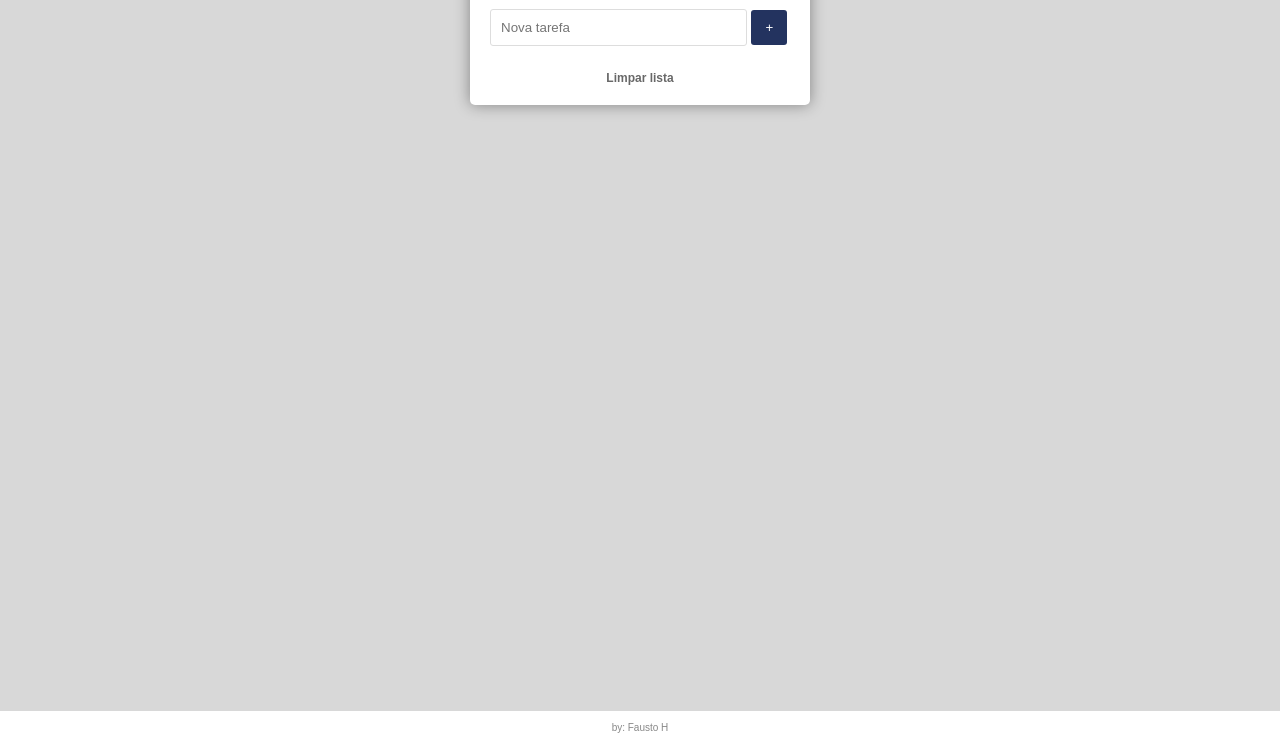
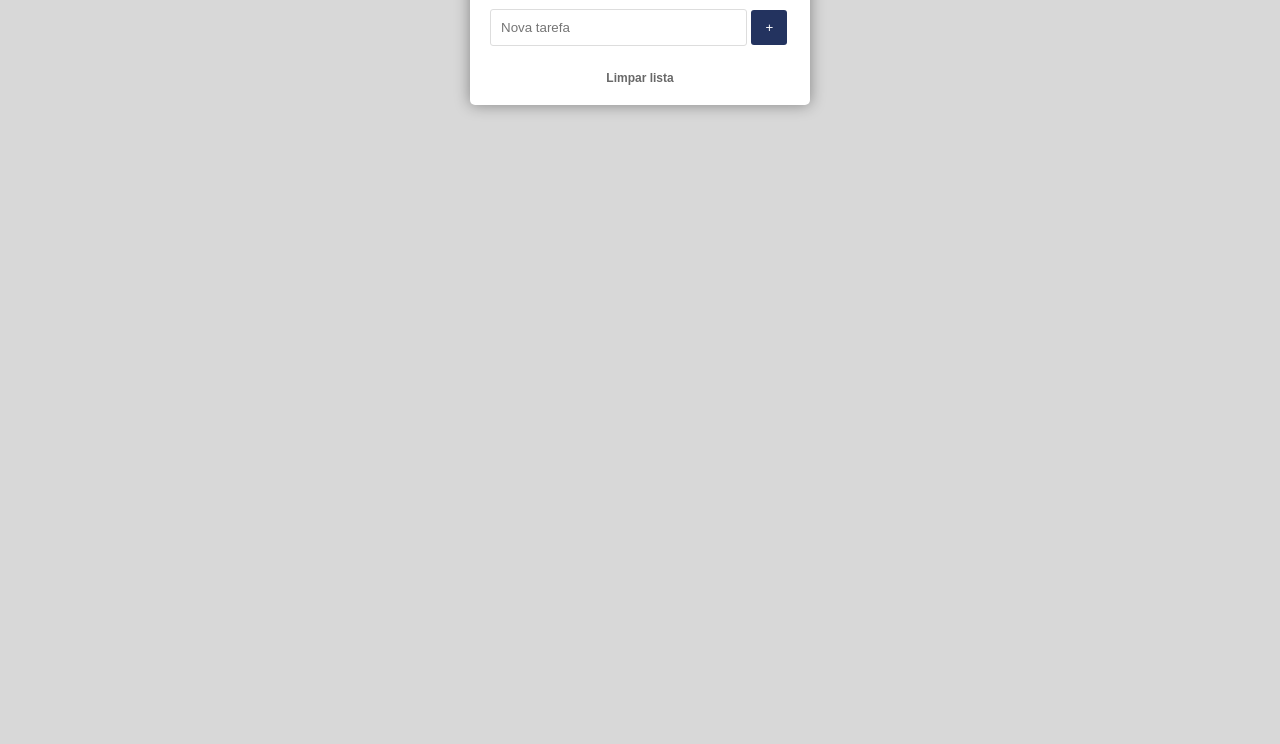
Before and after one commit to Fausto-H/to-do-list, a plain HTML site: page index.html in a window 1280 px wide. Shown: the part 56-800 px from the top of the page. Drawn offline with nearby package versions, Linux system fonts and the light colour scheme.

Commit message:
tenth commit

```diff
--- a/index.html
+++ b/index.html
@@ -18,10 +18,6 @@
         <ul id="task-list"></ul>
         <a href="#" id="clear-list">Limpar lista</a>
     </div>
-    <!-- Seção de créditos -->
-    <footer>
-        <p>by: Fausto H</p>
-    </footer>
     <script src="main.js"></script>
 </body>
 </html>
--- a/styles.css
+++ b/styles.css
@@ -181,16 +181,3 @@ h1 {
     overflow: hidden;
     text-overflow: ellipsis;
 }
-
-/* Estilo do rodapé */
-footer {
-    text-align: center;
-    font-size: 10px;
-    color: #888;
-    padding: 1px 0;
-    width: 100%;
-    position: fixed;
-    bottom: 0;
-    left: 0;
-    background-color: white; /* Pode ser necessário ajustar a cor de fundo */
-}
```
